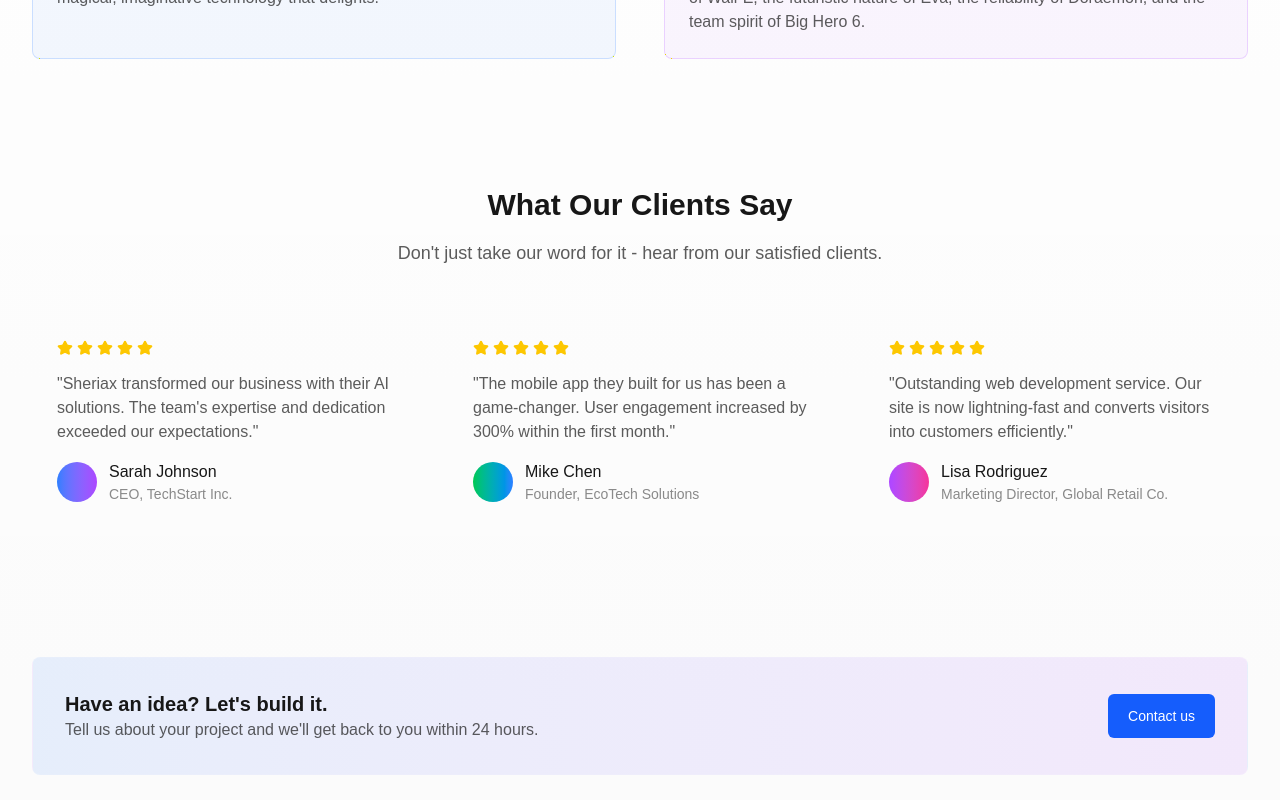
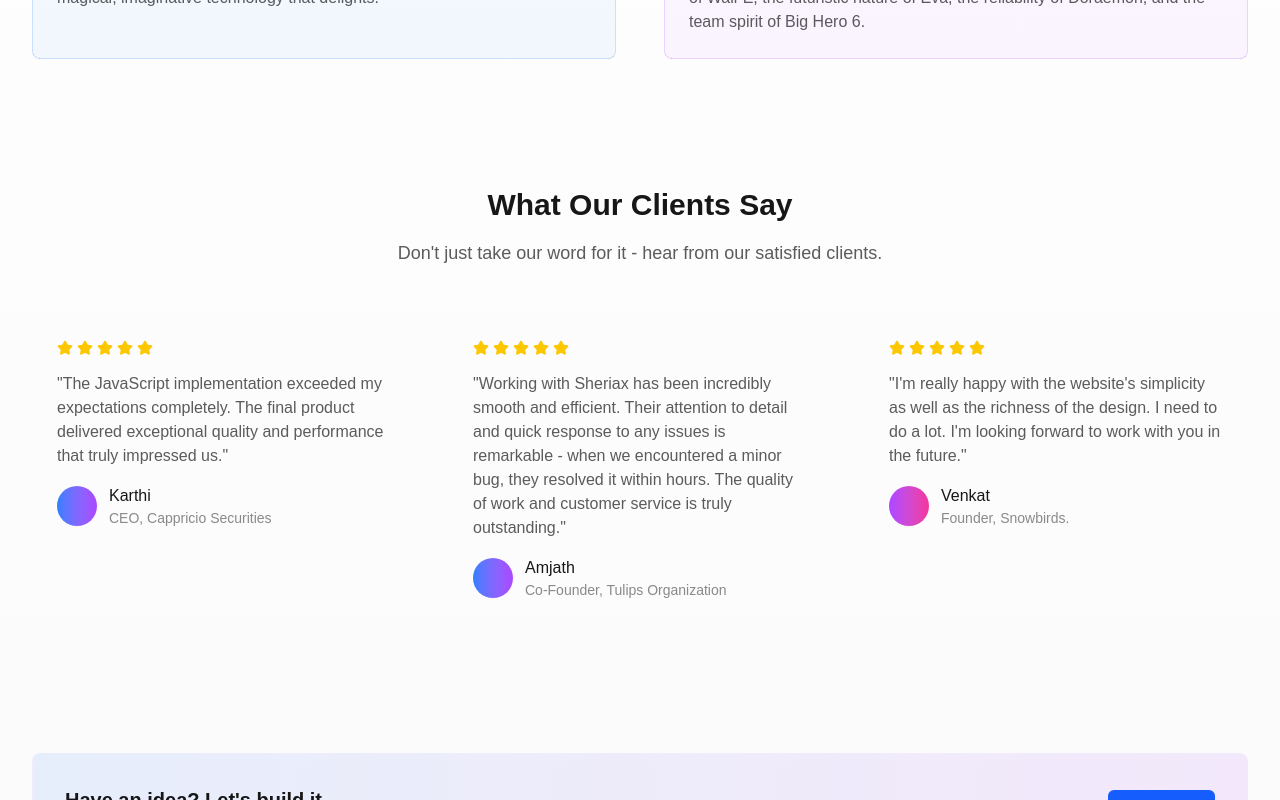
Before and after one commit to sheriax/sheriax_web, a Next.js app: page / in a window 1280 px wide. Shown: the part 2776-3576 px from the top of the page. Built offline with nearby package versions, Linux system fonts and the light colour scheme.

Commit message:
docs: update client testimonials and statistics
Update client names, company information, and testimonials to reflect current clients
Adjust statistics to show more accurate current numbers (5+ clients, 10+ projects)

```diff
--- a/app/page.tsx
+++ b/app/page.tsx
@@ -79,14 +79,14 @@ export default function Home() {
             <div className="inline-flex items-center justify-center w-12 h-12 bg-blue-500/10 rounded-lg mb-4">
               <Users className="w-6 h-6 text-blue-500" />
             </div>
-            <h3 className="text-2xl font-bold">50+</h3>
+            <h3 className="text-2xl font-bold">5+</h3>
             <p className="text-foreground/70">Happy Clients</p>
           </div>
           <div className="p-6">
             <div className="inline-flex items-center justify-center w-12 h-12 bg-green-500/10 rounded-lg mb-4">
               <Award className="w-6 h-6 text-green-500" />
             </div>
-            <h3 className="text-2xl font-bold">100+</h3>
+            <h3 className="text-2xl font-bold">10+</h3>
             <p className="text-foreground/70">Projects Delivered</p>
           </div>
           <div className="p-6">
@@ -230,16 +230,16 @@ export default function Home() {
               ))}
             </div>
             <p className="text-foreground/70 mb-4">
-              &quot;Sheriax transformed our business with their AI solutions.
-              The team&apos;s expertise and dedication exceeded our
-              expectations.&quot;
+              &quot;The JavaScript implementation exceeded my expectations
+              completely. The final product delivered exceptional quality and
+              performance that truly impressed us.&quot;
             </p>
             <div className="flex items-center gap-3">
               <div className="w-10 h-10 bg-gradient-to-r from-blue-500 to-purple-500 rounded-full"></div>
               <div>
-                <p className="font-medium">Sarah Johnson</p>
+                <p className="font-medium">Karthi</p>
                 <p className="text-sm text-foreground/50">
-                  CEO, TechStart Inc.
+                  CEO, Cappricio Securities
                 </p>
               </div>
             </div>
@@ -255,15 +255,18 @@ export default function Home() {
               ))}
             </div>
             <p className="text-foreground/70 mb-4">
-              &quot;The mobile app they built for us has been a game-changer.
-              User engagement increased by 300% within the first month.&quot;
+              &quot;Working with Sheriax has been incredibly smooth and
+              efficient. Their attention to detail and quick response to any
+              issues is remarkable - when we encountered a minor bug, they
+              resolved it within hours. The quality of work and customer service
+              is truly outstanding.&quot;
             </p>
             <div className="flex items-center gap-3">
-              <div className="w-10 h-10 bg-gradient-to-r from-green-500 to-blue-500 rounded-full"></div>
+              <div className="w-10 h-10 bg-gradient-to-r from-blue-500 to-purple-500 rounded-full"></div>
               <div>
-                <p className="font-medium">Mike Chen</p>
+                <p className="font-medium">Amjath</p>
                 <p className="text-sm text-foreground/50">
-                  Founder, EcoTech Solutions
+                  Co-Founder, Tulips Organization
                 </p>
               </div>
             </div>
@@ -279,16 +282,16 @@ export default function Home() {
               ))}
             </div>
             <p className="text-foreground/70 mb-4">
-              &quot;Outstanding web development service. Our site is now
-              lightning-fast and converts visitors into customers
-              efficiently.&quot;
+              &quot;I&apos;m really happy with the website&apos;s simplicity as
+              well as the richness of the design. I need to do a lot. I&apos;m
+              looking forward to work with you in the future.&quot;
             </p>
             <div className="flex items-center gap-3">
               <div className="w-10 h-10 bg-gradient-to-r from-purple-500 to-pink-500 rounded-full"></div>
               <div>
-                <p className="font-medium">Lisa Rodriguez</p>
+                <p className="font-medium">Venkat</p>
                 <p className="text-sm text-foreground/50">
-                  Marketing Director, Global Retail Co.
+                  Founder, Snowbirds.
                 </p>
               </div>
             </div>
```
